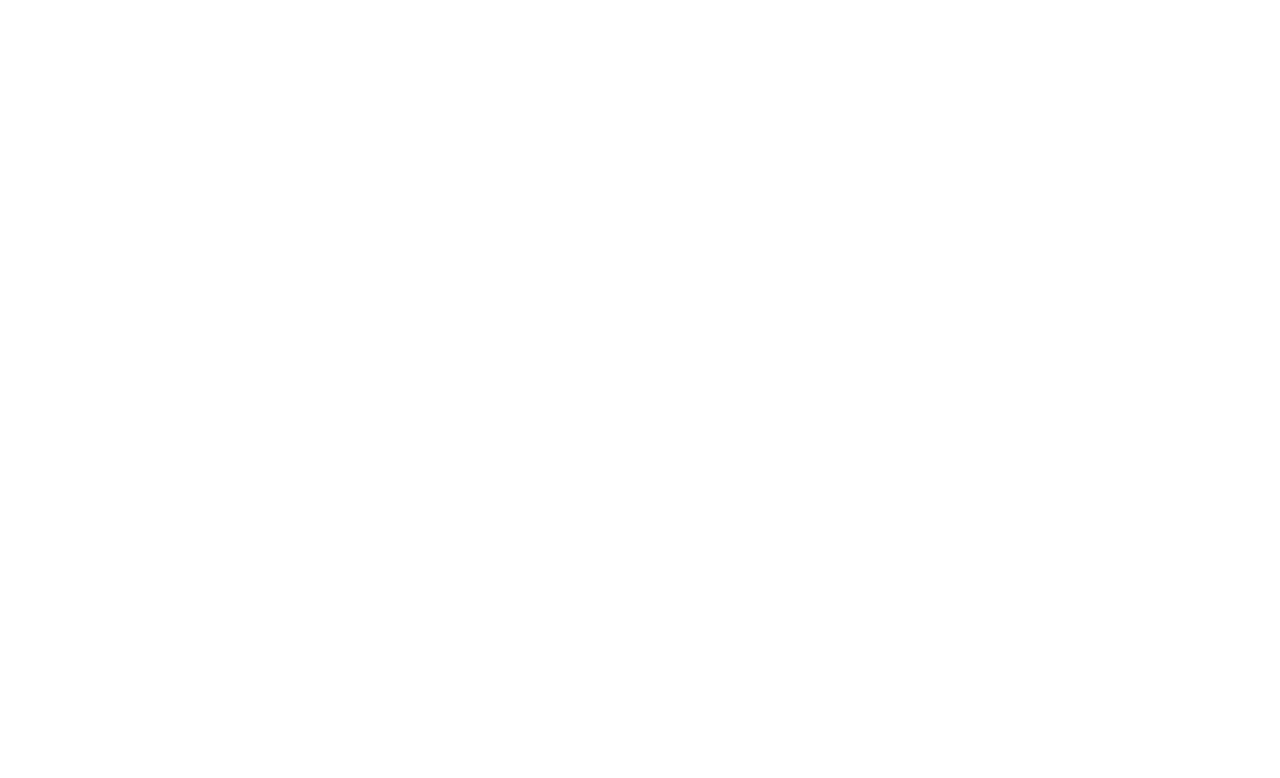
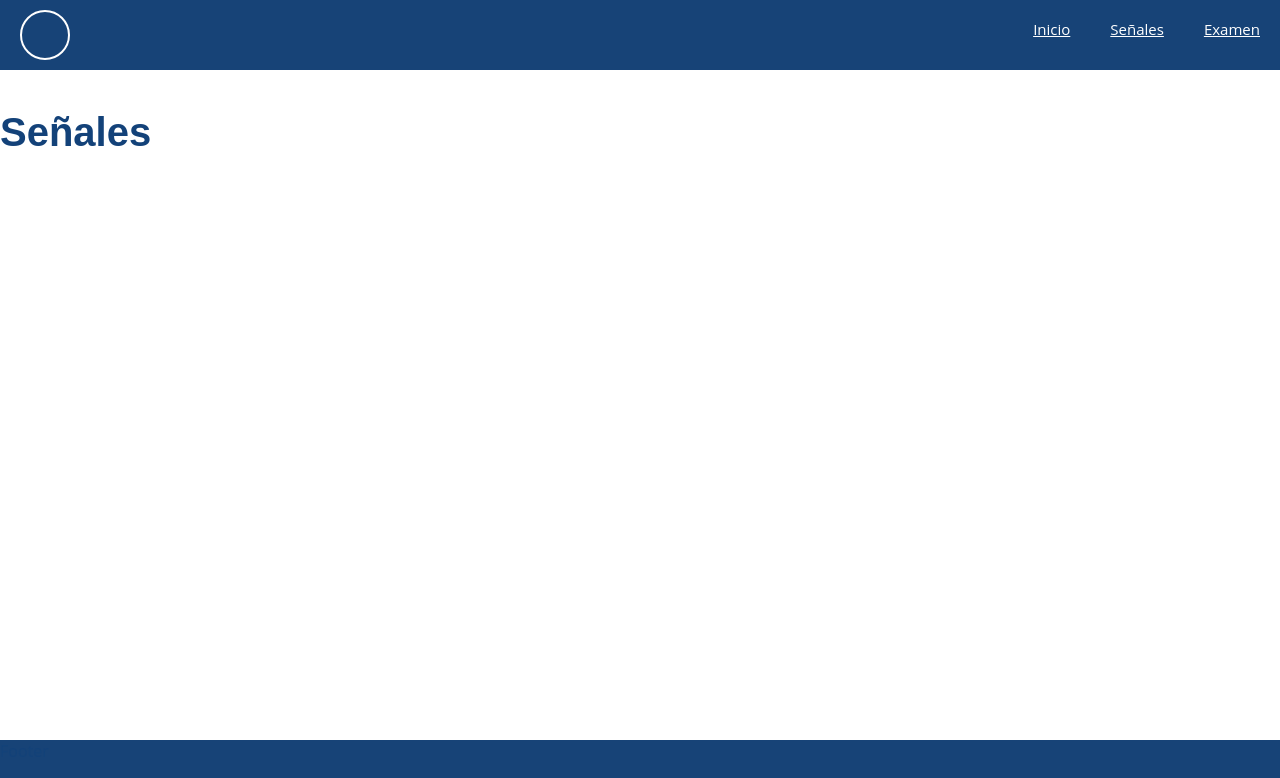
Before and after one commit to webtraining-zone/conductor-genial-nuxt-js, a Nuxt app: page /senales in a window 1280 px wide. Before the commit this address had no page. Shown: the top 778 px of the page. Built offline with nearby package versions, Linux system fonts and the light colour scheme.

Commit message:
Create custom layout

```diff
--- /dev/null
+++ b/layouts/conductor-genial.vue
@@ -0,0 +1,23 @@
+<template>
+  <!-- START: Content -->
+  <section class="b-main-content">
+    <div class="container">
+      <AppHeader/>
+
+      <nuxt/>
+
+      <AppFooter/>
+    </div>
+  </section>
+</template>
+<script>
+  import AppHeader from '~/components/common/header.vue'
+  import AppFooter from '~/components/common/footer.vue'
+
+  export default {
+    components: {AppHeader, AppFooter}
+  }
+</script>
+<style>
+
+</style>
--- /dev/null
+++ b/pages/senales.vue
@@ -0,0 +1,10 @@
+<template>
+  <section>
+    <h1>Señales</h1>
+  </section>
+</template>
+<script>
+  export default {
+    layout: 'conductor-genial'
+  }
+</script>
```
